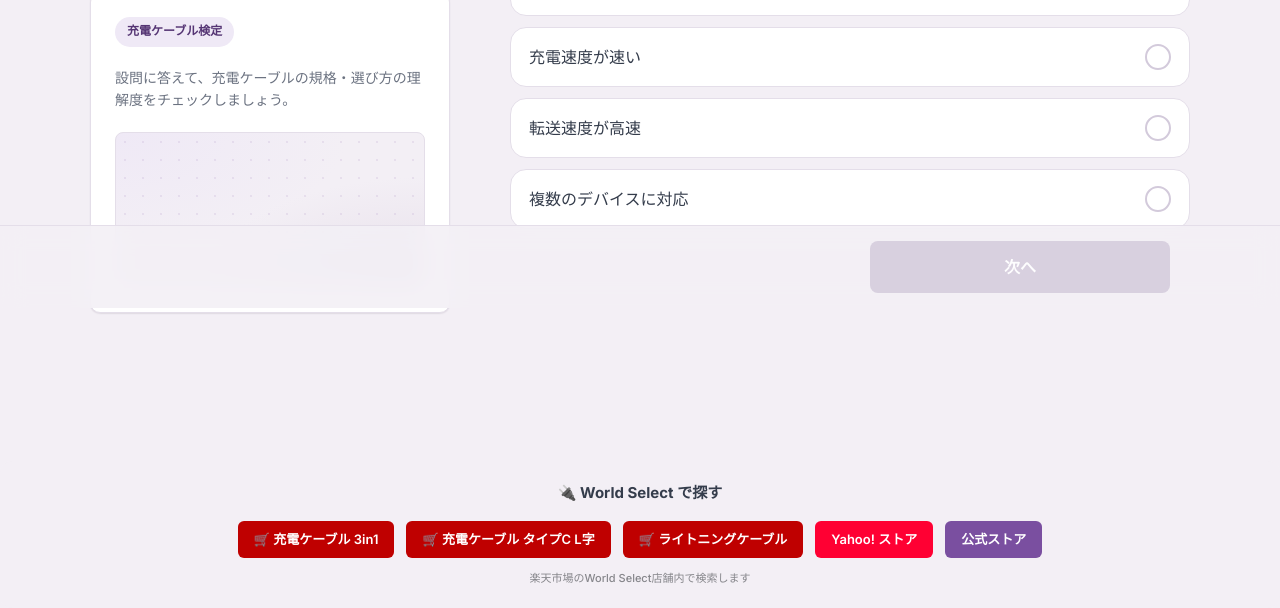
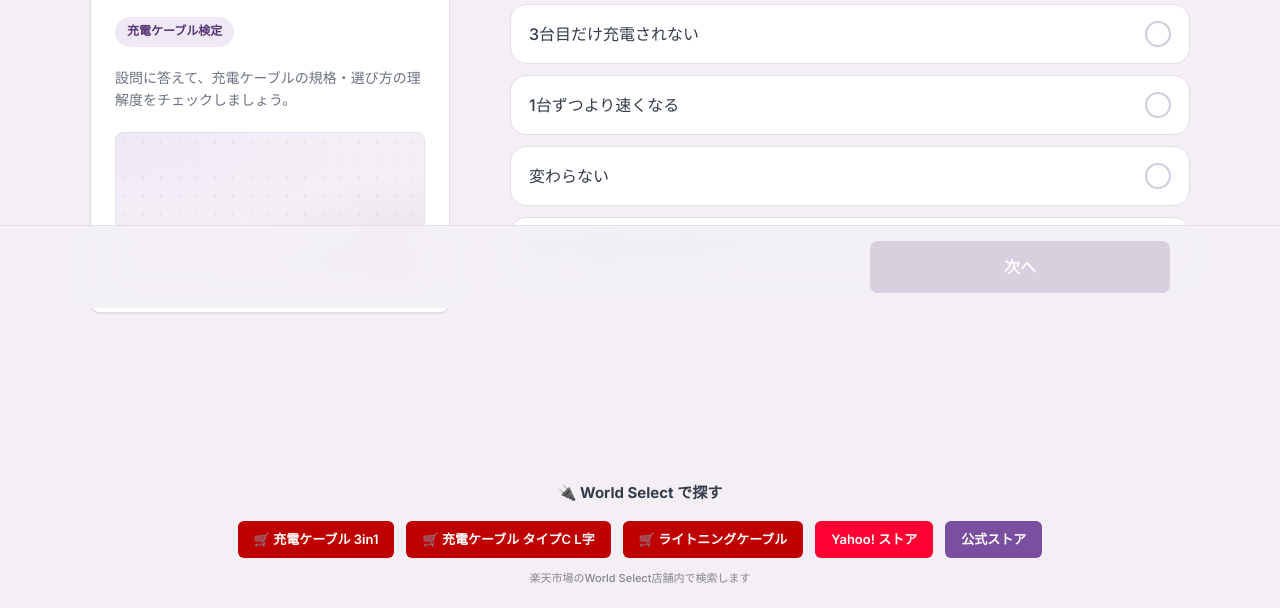
Before and after one commit to nagayamats-rgb/fdsi-quiz-hub, a plain HTML site: page cable-master/index.html in a window 1280 px wide. Shown: the part 492-1100 px from the top of the page. Drawn offline with Linux system fonts and the light colour scheme.

Commit message:
quiz: Phase1 お客様の声の問題を film/cable-master に2問ずつ・marathon の案内記事リンクを正記事へ (OI-172)
Co-Authored-By: Claude Opus 5.5 <noreply@anthropic.com>
Claude-Session: https://claude.ai/code/session_0153AfRLV1pbnaofu3VuXzGh

```diff
--- a/cable-master/index.html
+++ b/cable-master/index.html
@@ -436,7 +436,7 @@ document.addEventListener("click",function(e){
 
 <script>
 var quizData = [
-  {t: '3in1ケーブルの主な利点は何ですか？', o: [{x: '複数のデバイスに対応', ok: true}, {x: '充電速度が速い', ok: false}, {x: '転送速度が高速', ok: false}, {x: '耐久性が高い', ok: false}], e: '3in1ケーブルは、Lightning、USB-C、Micro-USBなどの異なるタイプのコネクタを一つにまとめているため、さまざまなデバイスに対応できることが主な利点です。<span class="exp-link"><a href="https://worldselect.net/products/worldselect-0005?utm_source=fds_quiz&utm_medium=quiz_link&utm_campaign=cable-master" target="_blank" rel="noopener">▶ 3in1充電コード 40W</a></span> <a href="https://search.rakuten.co.jp/search/mall/worldselect-0005/?sid=400067&utm_source=fds_quiz&utm_medium=quiz_ec_link&utm_campaign=cable-master" target="_blank" rel="noopener" style="display:inline-block;padding:2px 8px;background:#dc2626;color:#fff;border-radius:99px;font-size:10px;font-weight:700;text-decoration:none;margin-left:4px;vertical-align:middle">楽天</a><a href="https://store.shopping.yahoo.co.jp/world1select/worldselect-0005.html?utm_source=fds_quiz&utm_medium=quiz_ec_link&utm_campaign=cable-master" target="_blank" rel="noopener" style="display:inline-block;padding:2px 8px;background:#dc2626;color:#fff;border-radius:99px;font-size:10px;font-weight:700;text-decoration:none;margin-left:2px;vertical-align:middle">Yahoo</a>'},
+  {t: '3in1ケーブルで3台を同時に充電すると、1台あたりの充電の速さはどうなる？', o: [{x: '1台ずつ充電するより遅くなる', ok: true}, {x: '1台ずつより速くなる', ok: false}, {x: '変わらない', ok: false}, {x: '3台目だけ充電されない', ok: false}], e: '1つの充電器の電力を3台で分け合うため、同時に使うと1台あたりは遅くなります。購入者からは「これ1本で済む」という声が多い一方、「同時に使うと遅い」という声もあります。急ぐときは1台ずつ、まとめて充電するなら出力の大きい充電器と組み合わせましょう<span class="exp-link"><a href="https://worldselect.net/products/worldselect-0005?utm_source=fds_quiz&utm_medium=quiz_link&utm_campaign=cable-master" target="_blank" rel="noopener">▶ 3in1充電コード 40W</a></span> <a href="https://search.rakuten.co.jp/search/mall/worldselect-0005/?sid=400067&utm_source=fds_quiz&utm_medium=quiz_ec_link&utm_campaign=cable-master" target="_blank" rel="noopener" style="display:inline-block;padding:2px 8px;background:#dc2626;color:#fff;border-radius:99px;font-size:10px;font-weight:700;text-decoration:none;margin-left:4px;vertical-align:middle">楽天</a><a href="https://store.shopping.yahoo.co.jp/world1select/worldselect-0005.html?utm_source=fds_quiz&utm_medium=quiz_ec_link&utm_campaign=cable-master" target="_blank" rel="noopener" style="display:inline-block;padding:2px 8px;background:#dc2626;color:#fff;border-radius:99px;font-size:10px;font-weight:700;text-decoration:none;margin-left:2px;vertical-align:middle">Yahoo</a>'},
   {t: 'L字型コネクタの充電ケーブルはどのようなシチュエーションで便利ですか？', o: [{x: 'テーブル上で安定して置ける', ok: false}, {x: '長距離のデータ転送に適している', ok: false}, {x: 'より速い充電速度を提供する', ok: false}, {x: '狭い場所での使用に適している', ok: true}], e: 'L字型コネクタは、ケーブルが直角で設計されているため、ベッドサイドやデスクの隅など、スペースが限られている場所での使用に特に便利です。<span class="exp-link"><a href="https://worldselect.net/products/60w-6in1cable?utm_source=fds_quiz&utm_medium=quiz_link&utm_campaign=cable-master" target="_blank" rel="noopener">▶ L字コネクタ PD240W対応ケーブル</a></span> <a href="https://search.rakuten.co.jp/search/mall/60w-6in1cable/?sid=400067&utm_source=fds_quiz&utm_medium=quiz_ec_link&utm_campaign=cable-master" target="_blank" rel="noopener" style="display:inline-block;padding:2px 8px;background:#dc2626;color:#fff;border-radius:99px;font-size:10px;font-weight:700;text-decoration:none;margin-left:4px;vertical-align:middle">楽天</a><a href="https://store.shopping.yahoo.co.jp/world1select/60w-6in1cable.html?utm_source=fds_quiz&utm_medium=quiz_ec_link&utm_campaign=cable-master" target="_blank" rel="noopener" style="display:inline-block;padding:2px 8px;background:#dc2626;color:#fff;border-radius:99px;font-size:10px;font-weight:700;text-decoration:none;margin-left:2px;vertical-align:middle">Yahoo</a>'},
   {t: 'eMarkerチップを内蔵したUSB-Cケーブルは何Aまでの充電に対応していますか？', o: [{x: '2A', ok: false}, {x: '3A', ok: false}, {x: '5A', ok: true}, {x: '10A', ok: false}], e: 'eMarkerチップを内蔵したUSB-Cケーブルは、最大5Aの電流を安全に伝送できるようになっています。これは急速充電など、高電力が必要なシチュエーションに適しています。'},
   {t: 'USB PD3.1 (EPR) の最大出力は何Wですか？', o: [{x: '60W', ok: false}, {x: '100W', ok: false}, {x: '240W', ok: true}, {x: '300W', ok: false}], e: 'USB PD3.1のExtended Power Range (EPR) 機能により、最大出力が240W（48V×5A）まで拡張されています。これは高電力デバイスの急速充電に適しています。<span class="exp-link"><a href="https://worldselect.net/products/60w-6in1cable?utm_source=fds_quiz&utm_medium=quiz_link&utm_campaign=cable-master" target="_blank" rel="noopener">▶ USB PD3.1 EPR 240W対応ケーブル</a></span> <a href="https://search.rakuten.co.jp/search/mall/60w-6in1cable/?sid=400067&utm_source=fds_quiz&utm_medium=quiz_ec_link&utm_campaign=cable-master" target="_blank" rel="noopener" style="display:inline-block;padding:2px 8px;background:#dc2626;color:#fff;border-radius:99px;font-size:10px;font-weight:700;text-decoration:none;margin-left:4px;vertical-align:middle">楽天</a><a href="https://store.shopping.yahoo.co.jp/world1select/60w-6in1cable.html?utm_source=fds_quiz&utm_medium=quiz_ec_link&utm_campaign=cable-master" target="_blank" rel="noopener" style="display:inline-block;padding:2px 8px;background:#dc2626;color:#fff;border-radius:99px;font-size:10px;font-weight:700;text-decoration:none;margin-left:2px;vertical-align:middle">Yahoo</a>'},
@@ -445,7 +445,7 @@ var quizData = [
   {t: 'LightningとUSB-Cの主な違いは何ですか？', o: [{x: '転送速度', ok: false}, {x: '外形形状', ok: true}, {x: '最大出力', ok: false}, {x: '対応デバイス', ok: false}], e: 'LightningはApple製品専用のコネクタで、USB-Cは規格が公開されており多くのメーカーで使用されています。外形形状と互換性が主な違いです。'},
   {t: 'eMarkerチップを持たない標準的なUSB-Cケーブルは何Aまでの充電に対応していますか？', o: [{x: '1.5A', ok: false}, {x: '2A', ok: false}, {x: '3A', ok: true}, {x: '5A', ok: false}], e: 'eMarkerチップを持たない標準的なUSB-Cケーブルは、最大3Aの充電に対応しています。これは一般的な充電ニーズを満たすことができます。'},
   {t: '急速充電を実現するためには、以下のどの要素がすべて必要ですか？', o: [{x: '充電器とケーブルのみ', ok: false}, {x: '端末とケーブルのみ', ok: false}, {x: '充電器と端末のみ', ok: false}, {x: '充電器・ケーブル・端末の3者', ok: true}], e: '急速充電を実現するためには、充電器、ケーブル、端末のすべてが対応している必要があります。それぞれが互いに通信し、最適な充電パラメータを設定します。'},
-  {t: '充電ケーブルの被覆素材や耐久性はどのような点で重要ですか？', o: [{x: '転送速度の向上', ok: false}, {x: 'より高い出力対応', ok: false}, {x: '物理的な強度と長寿命化', ok: true}, {x: 'ワイヤレス充電の補助', ok: false}], e: '被覆素材や耐久性は、ケーブルの物理的強度を高め、断線などの故障を防ぐことで長寿命化に寄与します。これは使い心地と安全性にも影響を与えます。'}
+  {t: '充電ケーブルがいちばん断線しやすい場所はどこ？', o: [{x: 'コネクタのきわ（付け根）', ok: true}, {x: 'ケーブルのちょうど真ん中', ok: false}, {x: '充電器の内部', ok: false}, {x: '端子の金属部分の先', ok: false}], e: '抜き差しや曲げで力が集中する付け根がいちばん傷みやすい場所です。抜くときはコネクタを持つ、きつく曲げないのがコツ。購入者からは「付け根がしっかり」という声もあり、付け根の補強があるかが選ぶときの目安になります'}
 ];
 
 var levelMap = [
```
Also changed, not shown: film/index.html (+2 -2 lines), marathon/index.html (+1 -1 lines).
